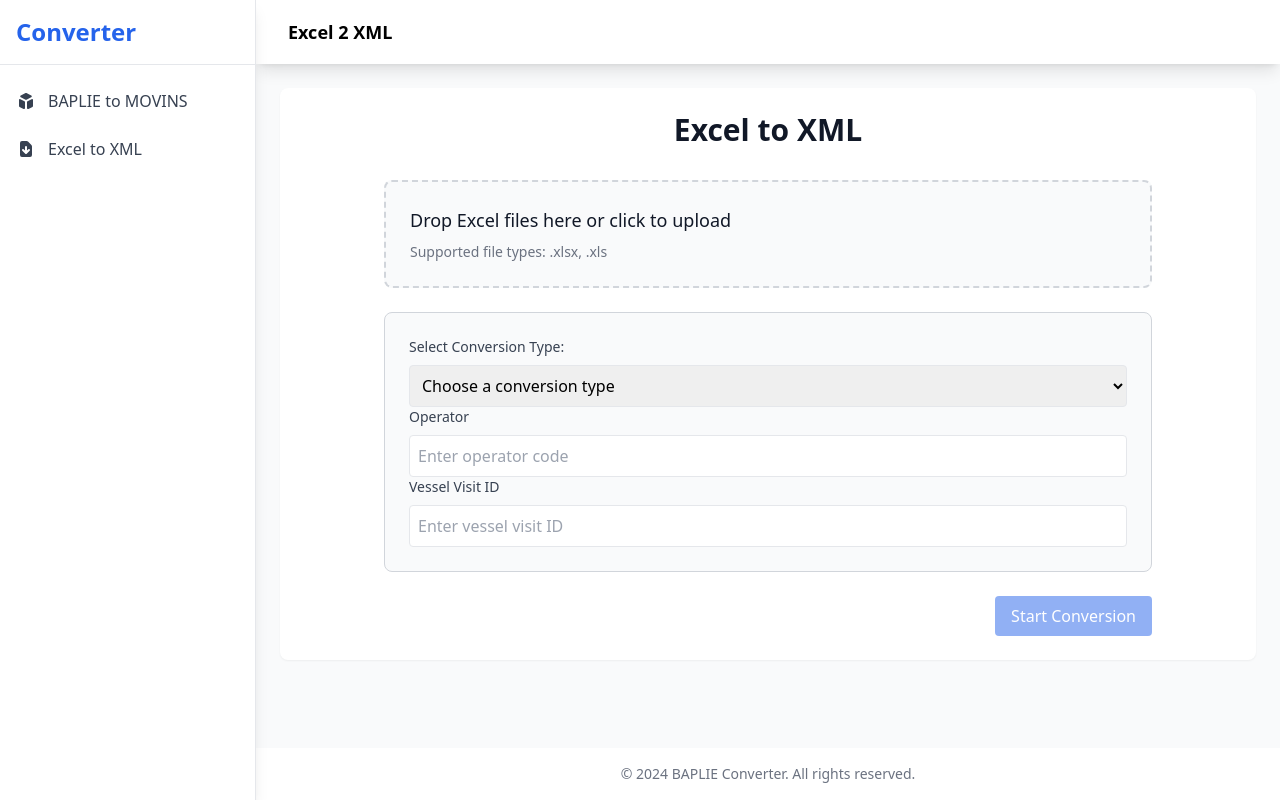
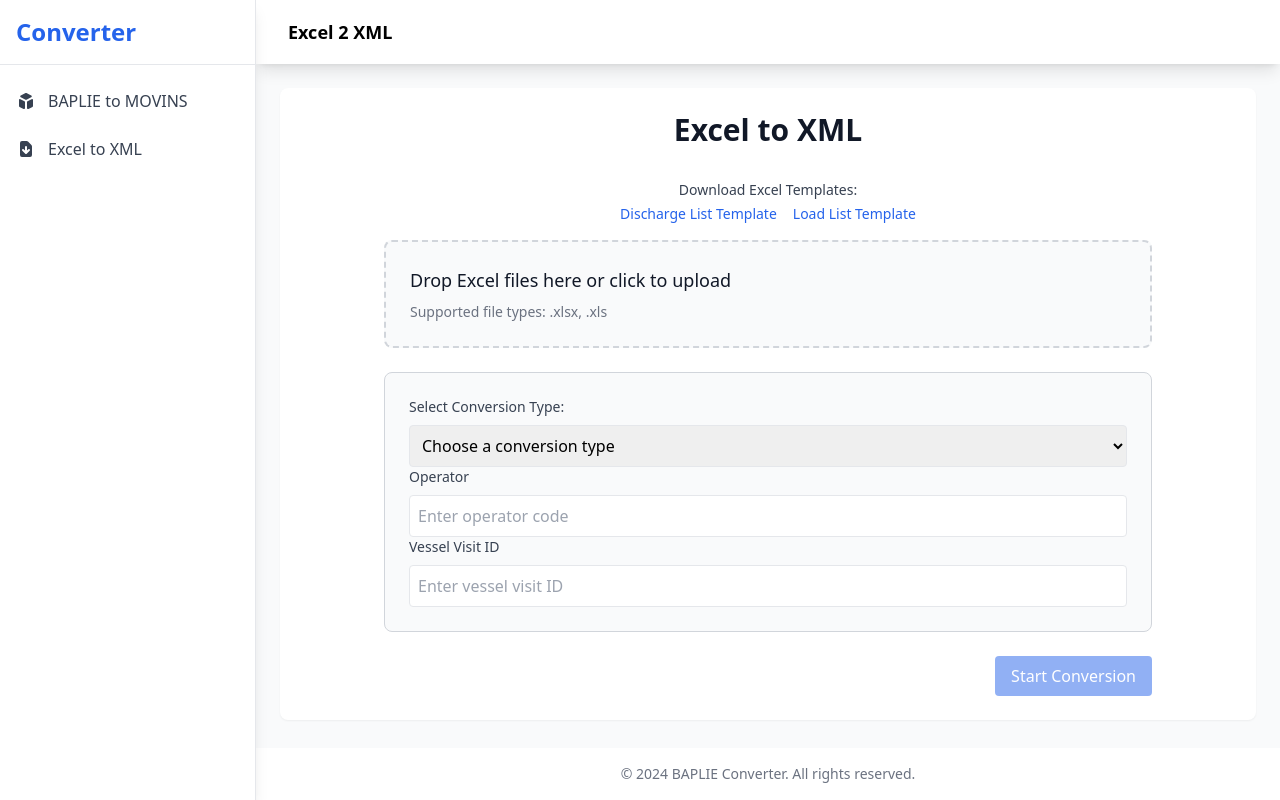
Before and after one commit to FysMalc/flask_web, a Flask app: page / in a window 1280 px wide. Run offline with Flask 3, Linux system fonts and the light colour scheme; data that the repository does not hold is empty; some libraries are stand-ins or nearby versions.

Commit message:
Update excel2xml.html

```diff
--- a/app/templates/excel2xml.html
+++ b/app/templates/excel2xml.html
@@ -7,7 +7,23 @@
     <div class="max-w-3xl mx-auto">
         <h1 class="text-3xl font-bold text-gray-900 mb-8 text-center">Excel to XML</h1>
 
+         <!-- Template download section -->
+            <div class="text-center mb-4">
+                <p class="text-sm text-gray-700">Download Excel Templates:</p>
+                <div class="flex justify-center space-x-4 mt-1">
+                    <a href="{{ url_for('main.download_template', filename='DischList_Template.xlsx') }}"
+                       class="text-blue-600 hover:underline text-sm">
+                        Discharge List Template
+                    </a>
+                    <a href="{{ url_for('main.download_template', filename='LoadList_Template.xlsx') }}"
+                       class="text-blue-600 hover:underline text-sm">
+                        Load List Template
+                    </a>
+                </div>
+            </div>
+
         <div class="space-y-6">
+
             <!-- File Upload Section -->
             <div class="bg-gray-50 rounded-lg p-6 border-2 border-dashed border-gray-300">
                 <form action="{{ url_for('main.convert2xml') }}"
@@ -33,7 +49,8 @@
                     <option value="" disabled selected>Choose a conversion type</option>
                     <option value="Discharge">Discharge</option>
                     <option value="Load">Load</option>
-
+<!--                    <option value="CUSCAR">CUSCAR</option>-->
+<!--                    <option value = "COPARN">COPARN</option>-->
                 </select>
 
                 <label class="block text-sm font-medium text-gray-700">Operator</label>
@@ -42,6 +59,9 @@
                 <label class="block text-sm font-medium text-gray-700">Vessel Visit ID</label>
                 <input type="text" name="vesselId" class="block w-full mt-2 p-2 border rounded" placeholder="Enter vessel visit ID">
             </div>
+
+
+
 
             <!-- Start Conversion Button -->
             <div class="flex justify-end">
```
